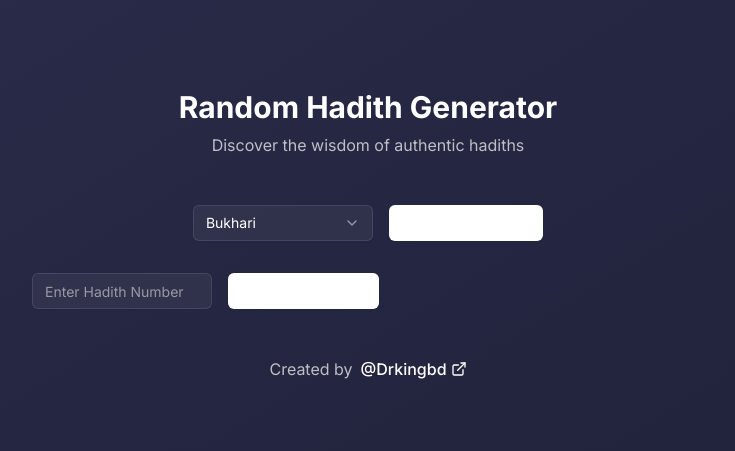
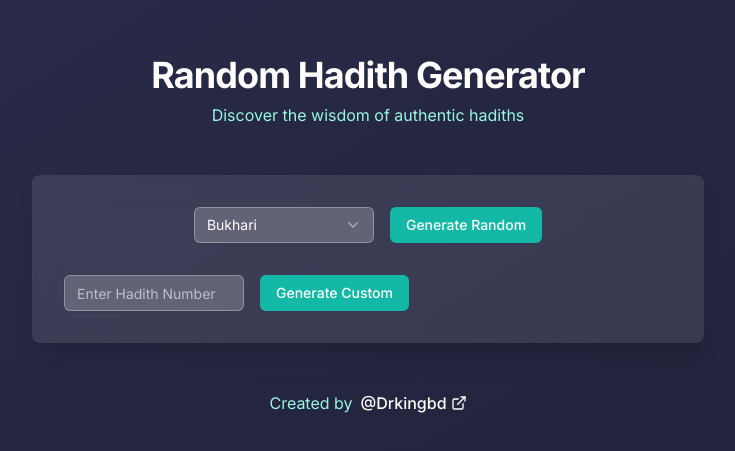
Before and after one commit to saikothasan/hadith-app, a Next.js app: page / in a window 1280 px wide. Shown: the part 165-616 px from the top of the page, without its empty margins (272-1007 px from the left). Built offline with nearby package versions, Linux system fonts and the light colour scheme.

Commit message:
Update HadithGenerator.tsx

```diff
--- a/src/components/HadithGenerator.tsx
+++ b/src/components/HadithGenerator.tsx
@@ -45,14 +45,14 @@ export default function HadithGenerator() {
   return (
     <main className="container mx-auto flex flex-col items-center justify-center min-h-screen p-4">
       <div className="text-center mb-12 space-y-2">
-        <h1 className="text-3xl font-bold text-white">Random Hadith Generator</h1>
-        <p className="text-white/70">Discover the wisdom of authentic hadiths</p>
+        <h1 className="text-4xl font-bold text-white tracking-tight">Random Hadith Generator</h1>
+        <p className="text-teal-200">Discover the wisdom of authentic hadiths</p>
       </div>
 
-      <div className="w-full max-w-2xl space-y-8">
+      <div className="w-full max-w-2xl space-y-8 backdrop-blur-lg bg-white/10 p-8 rounded-lg shadow-xl">
         <div className="flex flex-col sm:flex-row gap-4 justify-center">
           <Select value={collection} onValueChange={setCollection}>
-            <SelectTrigger className="w-full sm:w-[180px] bg-white/5 border-white/10 text-white">
+            <SelectTrigger className="w-full sm:w-[180px] bg-white/20 border-white/30 text-white">
               <SelectValue placeholder="Select collection" />
             </SelectTrigger>
             <SelectContent>
@@ -65,10 +65,10 @@ export default function HadithGenerator() {
             </SelectContent>
           </Select>
           <Button
-            variant="outline"
+            variant="secondary"
             onClick={() => handleFetchHadith(true)}
             disabled={loading}
-            className="w-full sm:w-auto border-white/10 text-white hover:bg-white/10 hover:text-white transition-colors"
+            className="w-full sm:w-auto bg-teal-500 hover:bg-teal-600 text-white transition-colors"
           >
             {loading ? <Loader2 className="w-4 h-4 mr-2 animate-spin" /> : null}
             Generate Random
@@ -82,13 +82,13 @@ export default function HadithGenerator() {
               placeholder="Enter Hadith Number"
               value={hadithNumber}
               onChange={(e) => setHadithNumber(e.target.value)}
-              className="w-full sm:w-[180px] bg-white/5 border-white/10 text-white placeholder:text-white/50"
+              className="w-full sm:w-[180px] bg-white/20 border-white/30 text-white placeholder:text-white/60"
             />
             <Button
-              variant="outline"
+              variant="secondary"
               onClick={() => handleFetchHadith(false)}
               disabled={loading}
-              className="w-full sm:w-auto border-white/10 text-white hover:bg-white/10 hover:text-white transition-colors"
+              className="w-full sm:w-auto bg-teal-500 hover:bg-teal-600 text-white transition-colors"
             >
               {loading ? <Loader2 className="w-4 h-4 mr-2 animate-spin" /> : null}
               Generate Custom
@@ -99,14 +99,14 @@ export default function HadithGenerator() {
         {hadith && <HadithDisplay hadith={hadith} />}
       </div>
 
-      <footer className="mt-12 text-center text-white/70">
+      <footer className="mt-12 text-center text-teal-200">
         <p className="flex items-center justify-center gap-2">
           Created by{" "}
           <a
             href="https://t.me/drkingbd"
             target="_blank"
             rel="noopener noreferrer"
-            className="text-white hover:text-white/90 flex items-center gap-1 font-medium"
+            className="text-white hover:text-teal-300 flex items-center gap-1 font-medium transition-colors"
           >
             @Drkingbd
             <ExternalLink className="w-4 h-4" />
```
